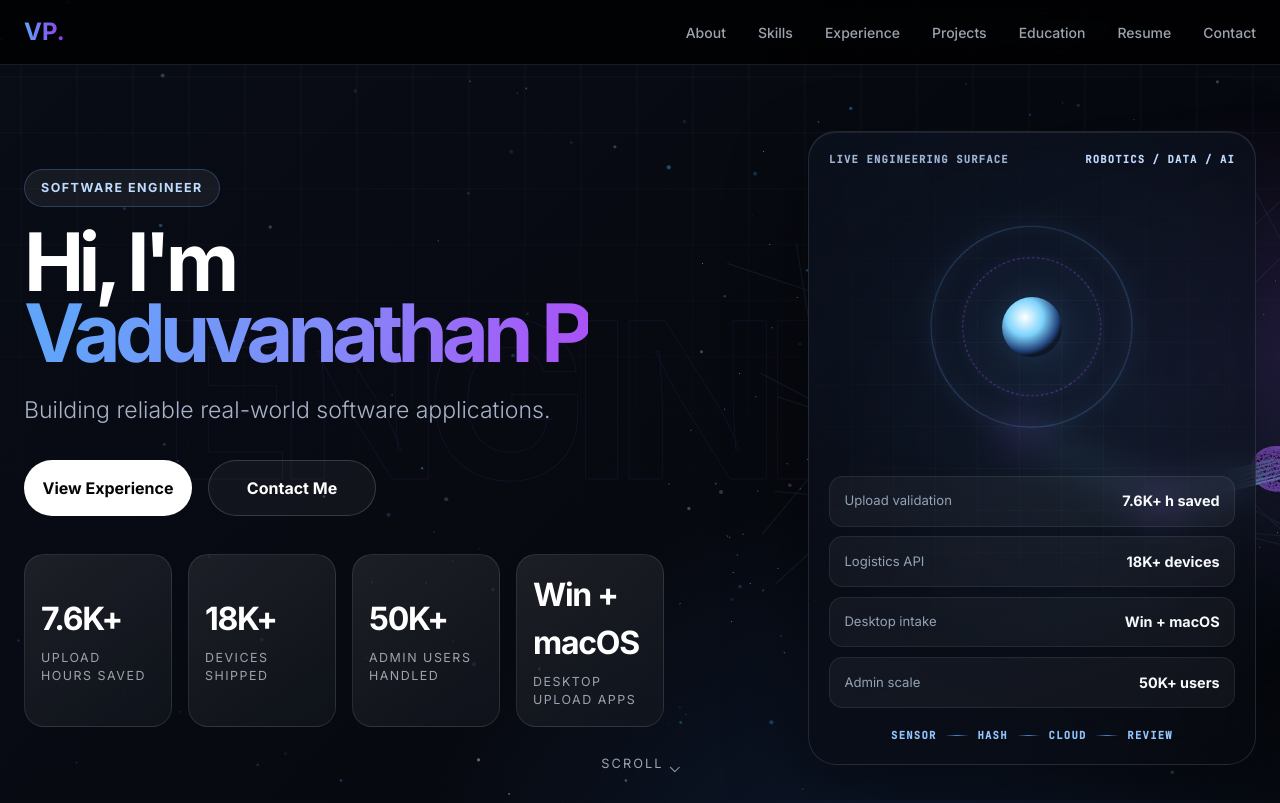
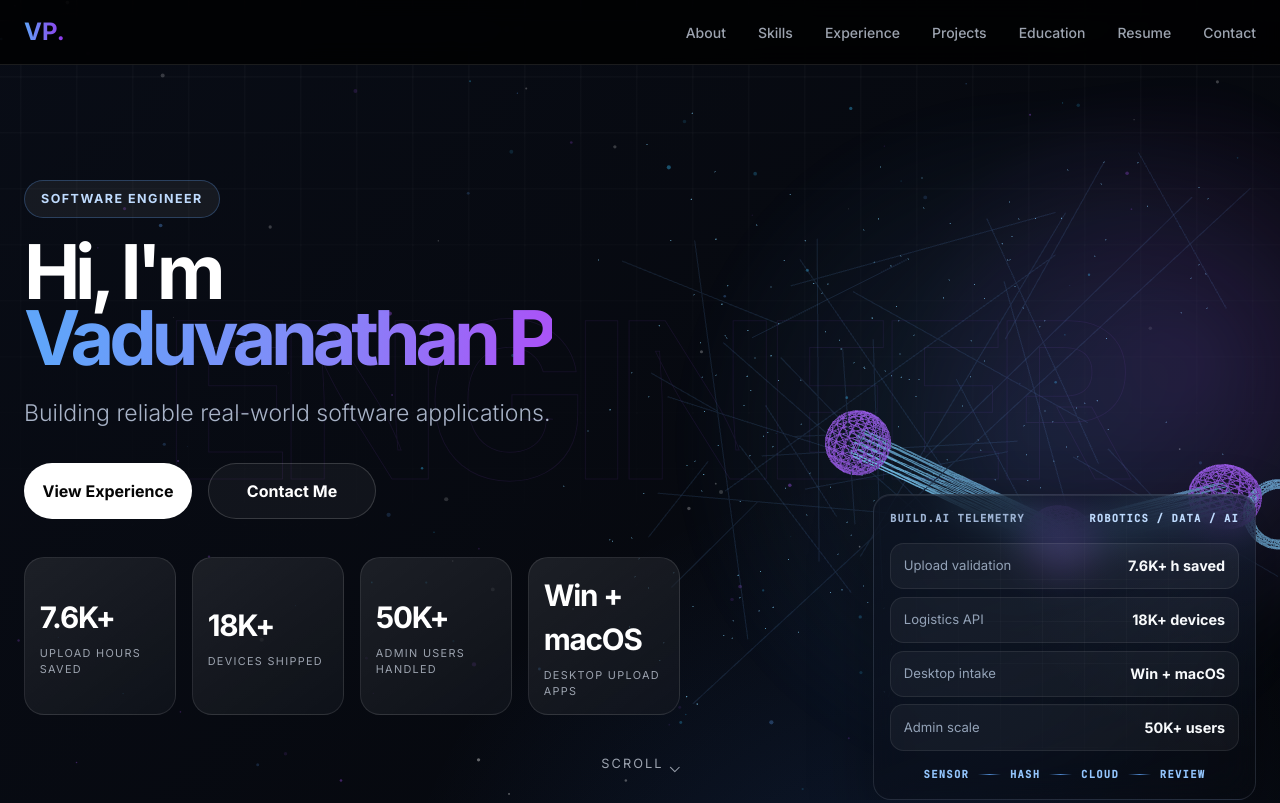
Before and after one commit to vaduvanathan/my-portfolio, a plain HTML site: page index.html in a window 1280 px wide. Shown: the top 803 px of the page. Drawn offline with nearby package versions, Linux system fonts and the light colour scheme; animation ran at ten frames a second.

Commit message:
Refine portfolio robotics hero

```diff
--- a/script.js
+++ b/script.js
@@ -162,13 +162,8 @@ const renderHero = () => {
     panel.dataset.signal = 'FIRMWARE';
     panel.innerHTML = `
         <div class="system-panel-top">
-            <span>Live Engineering Surface</span>
+            <span>Build.AI telemetry</span>
             <span>Robotics / Data / AI</span>
-        </div>
-        <div class="system-core" aria-hidden="true">
-            <span class="core-ring ring-one"></span>
-            <span class="core-ring ring-two"></span>
-            <span class="core-node"></span>
         </div>
         <div class="system-readout">
             <div><span>Upload validation</span><strong>7.6K+ h saved</strong></div>
@@ -620,12 +615,12 @@ const initRoboticsScene = async () => {
         camera.position.set(0, 0, 8);
 
         const root = new THREE.Group();
-        root.position.set(0.8, 0, 0);
+        root.position.set(0.45, 0, 0);
         scene.add(root);
 
         const pointPositions = new Float32Array(210 * 3);
         for (let index = 0; index < 210; index += 1) {
-            pointPositions[index * 3] = 0.4 + Math.random() * 5.3;
+            pointPositions[index * 3] = -0.35 + Math.random() * 5.45;
             pointPositions[index * 3 + 1] = -2.3 + Math.random() * 4.6;
             pointPositions[index * 3 + 2] = -2.7 + Math.random() * 3.2;
         }
@@ -653,7 +648,8 @@ const initRoboticsScene = async () => {
         root.add(lines);
 
         const arm = new THREE.Group();
-        arm.position.set(2.25, -0.25, -0.35);
+        arm.position.set(1.28, -0.34, -0.28);
+        arm.scale.setScalar(1.42);
         root.add(arm);
         const jointMaterial = new THREE.MeshBasicMaterial({ color: 0xa855f7, transparent: true, opacity: 0.56, wireframe: true });
         const segmentMaterial = new THREE.MeshBasicMaterial({ color: 0x7dd3fc, transparent: true, opacity: 0.46, wireframe: true });
--- a/style.css
+++ b/style.css
@@ -91,7 +91,7 @@ html {
 
 #robotics-scene {
     z-index: -2;
-    opacity: 0.74;
+    opacity: 0.92;
     mix-blend-mode: screen;
 }
 
@@ -203,10 +203,10 @@ html {
 .hero-section::after {
     content: "";
     position: absolute;
-    inset: 8% -16% auto auto;
+    inset: 4% -12% auto auto;
     z-index: -1;
-    width: min(44rem, 58vw);
-    height: min(44rem, 58vw);
+    width: min(54rem, 64vw);
+    height: min(54rem, 64vw);
     border-radius: 999px;
     background:
         radial-gradient(circle, rgba(96, 165, 250, 0.16), transparent 62%),
@@ -250,9 +250,9 @@ html {
 .hero-shell {
     position: relative;
     display: grid;
-    grid-template-columns: minmax(0, 1.06fr) minmax(21rem, 0.74fr);
+    grid-template-columns: minmax(0, 1fr) minmax(18rem, 0.48fr);
     align-items: center;
-    gap: clamp(2rem, 5vw, 5.5rem);
+    gap: clamp(1.75rem, 4vw, 4.5rem);
     min-height: calc(100vh - 6rem);
 }
 
@@ -265,9 +265,9 @@ html {
 }
 
 .hero-title {
-    max-width: 12ch;
+    max-width: 11.6ch;
     color: #ffffff;
-    font-size: clamp(4rem, 6.3vw, 7.8rem);
+    font-size: clamp(3.8rem, 5.9vw, 7.1rem);
     font-weight: 850;
     line-height: 0.88;
     letter-spacing: -0.07em;
@@ -341,7 +341,7 @@ html {
 }
 
 .hero-metrics {
-    max-width: 40rem;
+    max-width: 41rem;
     margin: 2.4rem 0 0;
     grid-template-columns: repeat(4, minmax(0, 1fr));
 }
@@ -359,11 +359,19 @@ html {
 }
 
 .hero-metrics .impact-card {
-    min-height: 6.2rem;
-    padding: 1rem;
+    min-height: 5.35rem;
+    padding: 0.92rem;
     background:
         linear-gradient(145deg, rgba(255, 255, 255, 0.085), rgba(255, 255, 255, 0.03)),
         rgba(7, 11, 20, 0.58);
+}
+
+.hero-metrics .impact-value {
+    font-size: clamp(1.45rem, 2.5vw, 1.85rem);
+}
+
+.hero-metrics .impact-label {
+    font-size: 0.68rem;
 }
 
 .impact-card:hover {
@@ -389,16 +397,17 @@ html {
 .hero-system-panel {
     position: relative;
     justify-self: end;
-    width: min(100%, 28rem);
+    align-self: end;
+    width: min(100%, 25rem);
     min-width: 0;
-    min-height: 32rem;
+    min-height: auto;
     overflow: hidden;
     border: 1px solid rgba(148, 163, 184, 0.18);
-    border-radius: 1.75rem;
+    border-radius: 1.1rem;
     background:
-        linear-gradient(160deg, rgba(12, 18, 32, 0.82), rgba(8, 9, 14, 0.54)),
-        radial-gradient(circle at 50% 38%, rgba(96, 165, 250, 0.16), transparent 18rem);
-    box-shadow: 0 2rem 5rem rgba(0, 0, 0, 0.42), inset 0 1px 0 rgba(255, 255, 255, 0.08);
+        linear-gradient(160deg, rgba(12, 18, 32, 0.62), rgba(8, 9, 14, 0.34)),
+        radial-gradient(circle at 96% 0%, rgba(96, 165, 250, 0.12), transparent 16rem);
+    box-shadow: 0 1.5rem 4rem rgba(0, 0, 0, 0.32), inset 0 1px 0 rgba(255, 255, 255, 0.08);
     backdrop-filter: blur(18px);
 }
 
@@ -433,7 +442,7 @@ html {
     display: flex;
     justify-content: space-between;
     gap: 1rem;
-    padding: 1.25rem;
+    padding: 1rem;
     color: #9fb5d5;
     font-family: 'JetBrains Mono', monospace;
     font-size: 0.66rem;
@@ -489,8 +498,8 @@ html {
 
 .system-readout {
     display: grid;
-    gap: 0.6rem;
-    padding: 0 1.25rem 1.25rem;
+    gap: 0.45rem;
+    padding: 0 1rem 1rem;
 }
 
 .system-readout div {
@@ -498,7 +507,7 @@ html {
     align-items: center;
     justify-content: space-between;
     gap: 1rem;
-    padding: 0.85rem 0.9rem;
+    padding: 0.72rem 0.8rem;
     border: 1px solid rgba(255, 255, 255, 0.08);
     border-radius: 0.85rem;
     background: rgba(255, 255, 255, 0.045);
@@ -519,7 +528,7 @@ html {
     align-items: center;
     justify-content: center;
     gap: 0.55rem;
-    padding: 0 1.25rem 1.3rem;
+    padding: 0 1rem 1rem;
     color: #93c5fd;
     font-family: 'JetBrains Mono', monospace;
     font-size: 0.66rem;
```
